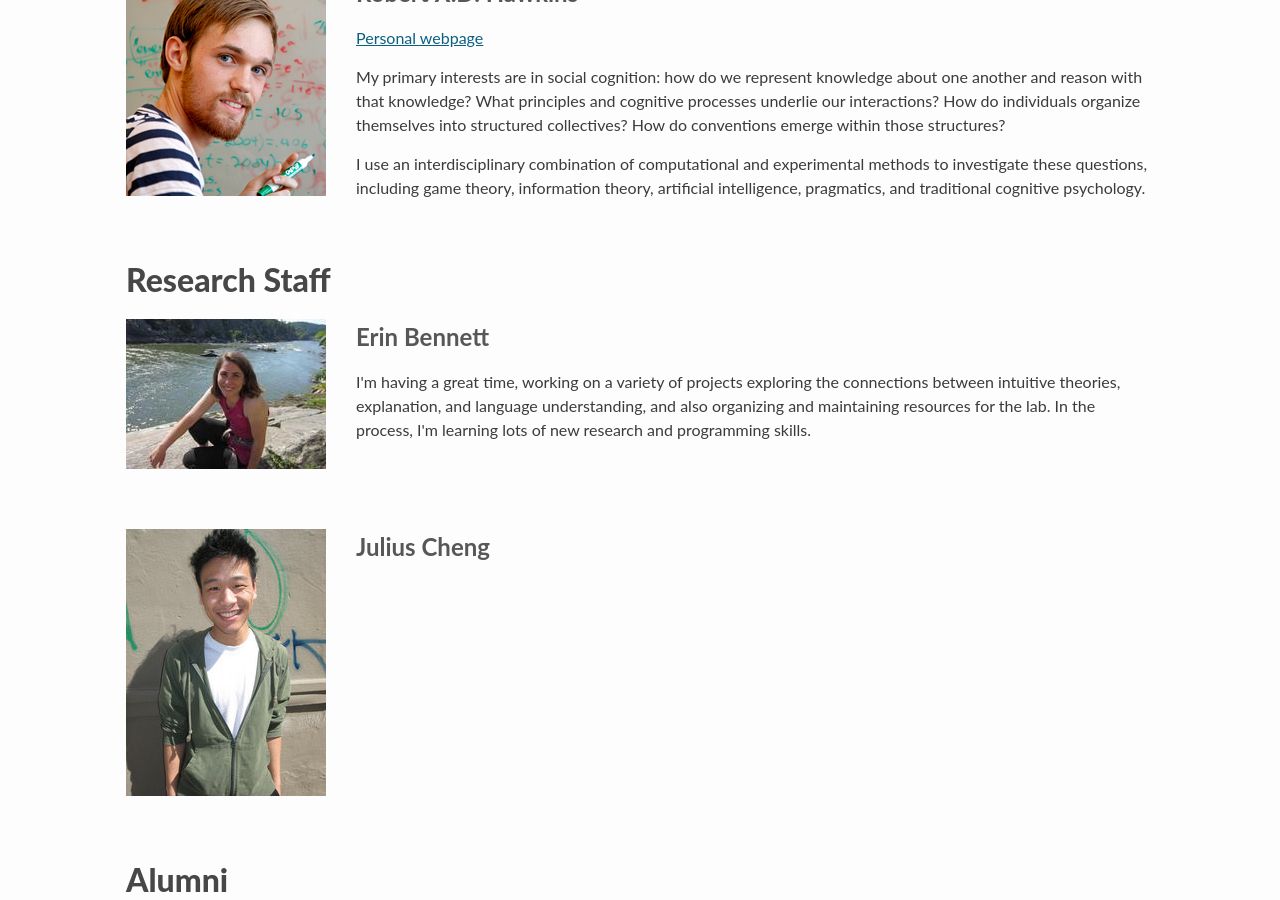
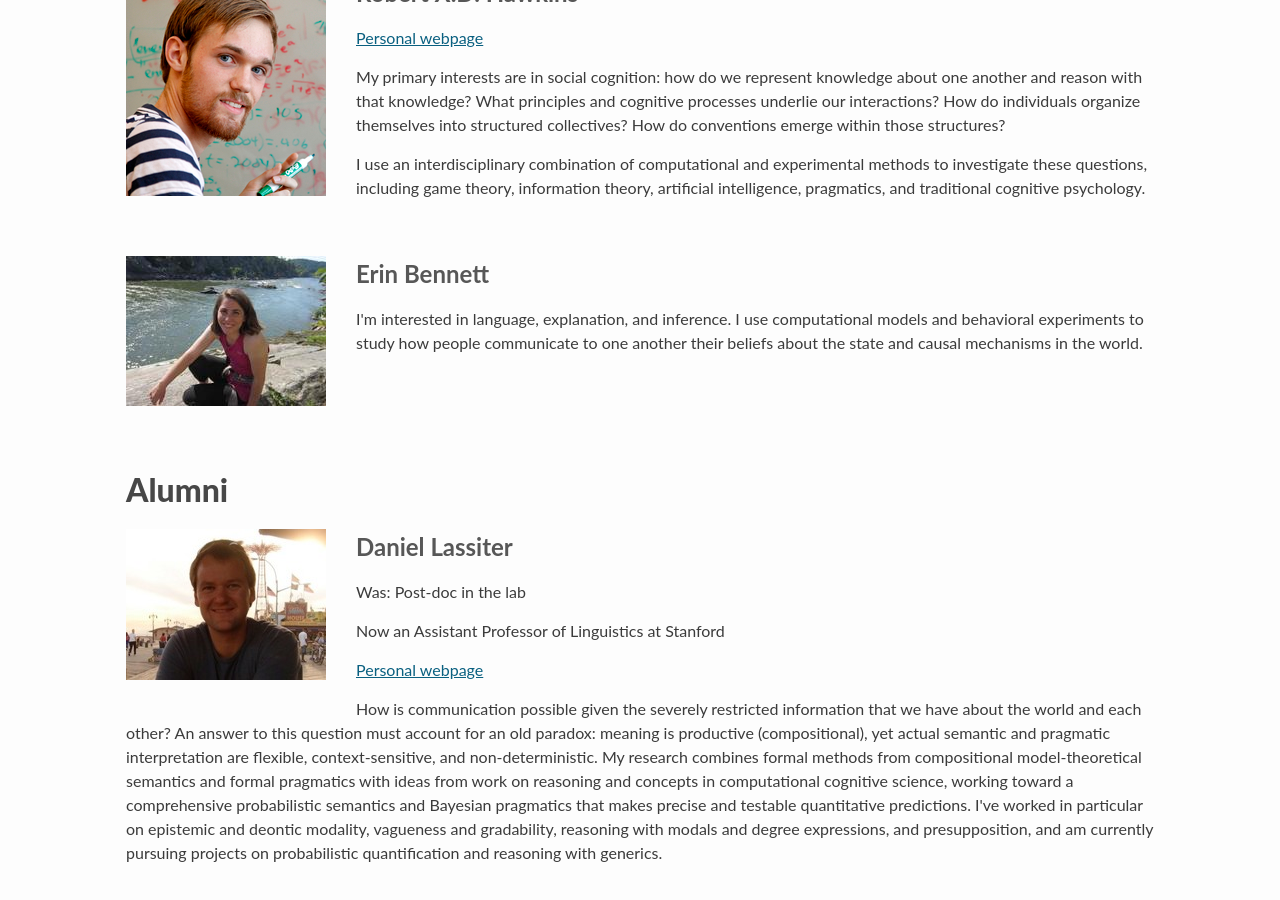
Before and after one commit to stanford-cocolab/cocolab.stanford.edu, a Jekyll site: the page built from 01-people.html, in a window 1280 px wide and 900 px high, scrolled down 3912 px. Built offline with Jekyll 4.4.1, drawn with Linux system fonts in a browser that asks for light colours; Markdown is read by kramdown in place of the engine named in the settings; some of the changed text lies outside the part shown.

```diff
--- a/04-resources.md
+++ b/04-resources.md
@@ -28,4 +28,5 @@ permalink: resources.html
 ## Models
 
 * [Forest - a repository for generative models](//forestdb.org/)
-* Download a local version of [webchurch](//github.com/probmods/webchurch) (detailed in Probabilistic Models of Cognition)
+* Download a local version of [webchurch](http://github.com/probmods/webchurch) (detailed in Probabilistic Models of Cognition)
+* Download a local version of [webPPL](http://github.com/probmods/webppl) (detailed in The Design and Implementation of Probabilistic Programming Languages)
--- a/_data/cocolab.yml
+++ b/_data/cocolab.yml
@@ -66,8 +66,6 @@
           Philosophy from Boston University. I then crossed the Charles River to
           join the Department of Linguistics at Harvard University, where I
           received my PhD in 2014.
-- role: Graduate Students
-  people:
     - name: Andreas Stuhlm&uuml;ller
       img: andreas.jpg
       webpage: //stuhlmueller.org/
@@ -89,6 +87,8 @@
           improve education. Using behavioral experiments and computational
           models, I investigate how people learn and generalize concepts and
           skills.
+- role: Graduate Students
+  people:
     - name: Daniel Hawthorne
       img: danH.jpg
       bio:
@@ -148,19 +148,14 @@
           experimental methods to investigate these questions, including game
           theory, information theory, artificial intelligence, pragmatics, and
           traditional cognitive psychology.
-- role: Research Staff
-  people:
     - name: Erin Bennett
       img: erin.jpg
       bio:
         - >
-          I'm having a great time, working on a variety of projects exploring
-          the connections between intuitive theories, explanation, and language
-          understanding, and also organizing and maintaining resources for the
-          lab. In the process, I'm learning lots of new research and programming
-          skills.
-    - name: Julius Cheng
-      img: julius.jpg
+          I'm interested in language, explanation, and inference. I use
+          computational models and behavioral experiments to study how
+          people communicate to one another their beliefs about
+          the state and causal mechanisms in the world.
 - role: Alumni
   people:
     - name: Daniel Lassiter
```
Also changed, not shown: 00-index.md (+6 -0 lines), hackathon.md (added, +66 -0 lines).
